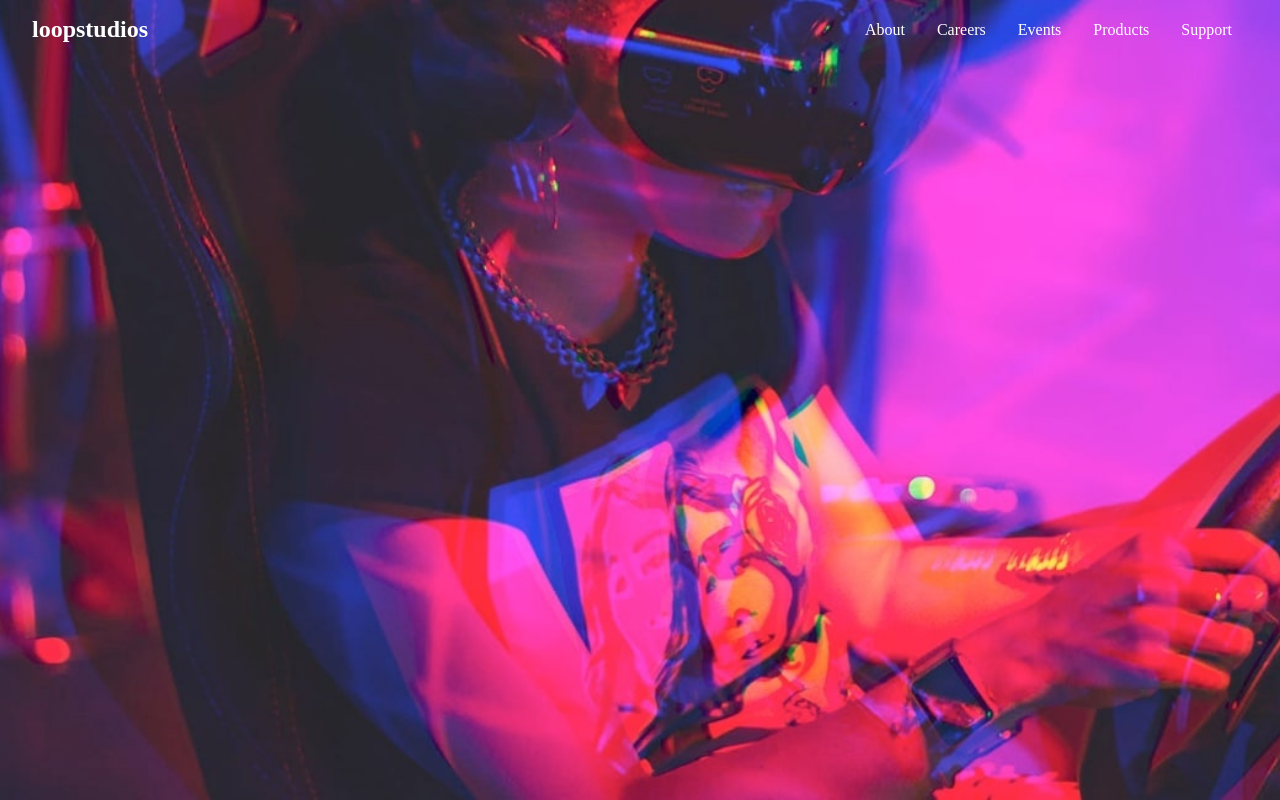
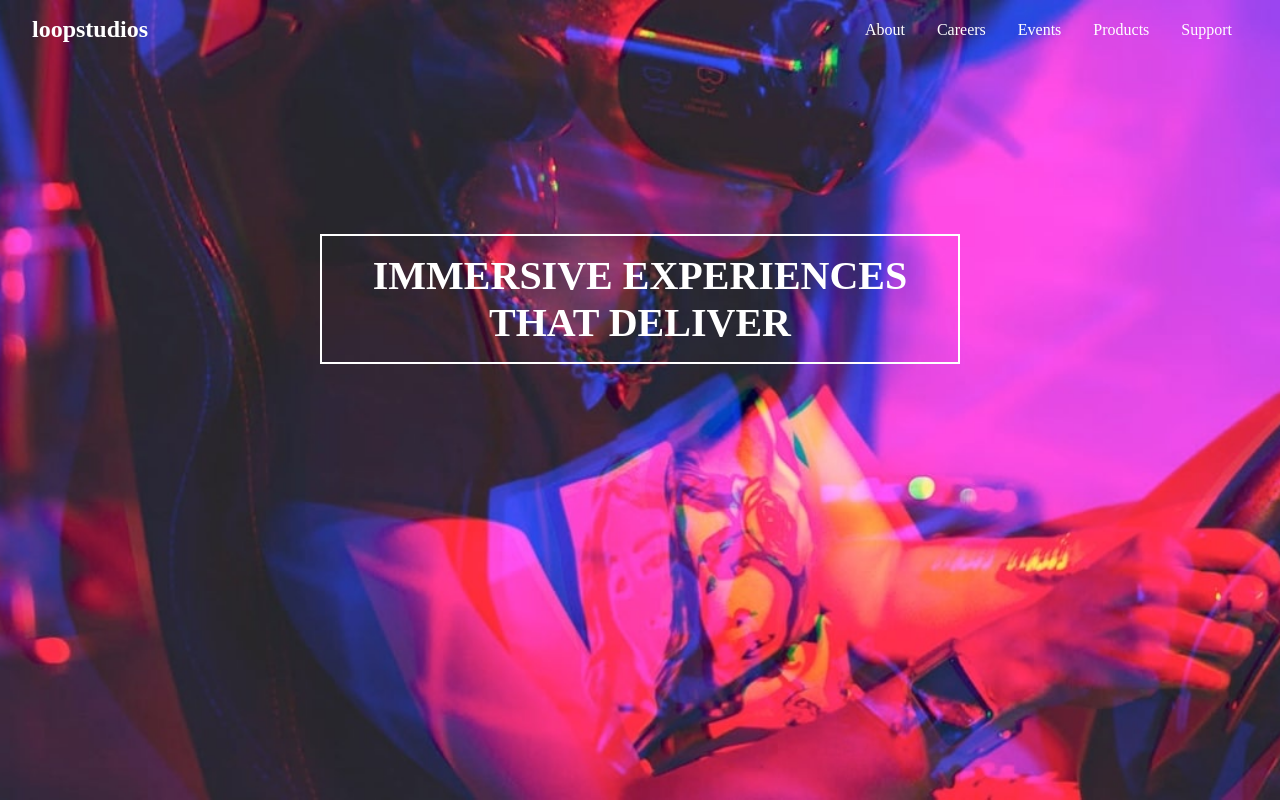
Before and after one commit to daniarsa/Proyecto_loopstudios, a React (Vite) app: page / in a window 1280 px wide. Built offline with nearby package versions, Linux system fonts and the light colour scheme.

Commit message:
develop/Agregando componente de Header, agregando variables en global y agregando estilos de Header

```diff
--- a/src/App.jsx
+++ b/src/App.jsx
@@ -1,5 +1,6 @@
 import React from 'react';
 import Navbar from './components/Nabvar';
+import Header from './components/Header';
 import './styles/App.scss';
 import './styles/Global.scss';
 
@@ -8,6 +9,7 @@ const App = () => {
     <div className="app">
       <div className="background">
         <Navbar />
+        <Header />
       </div>
 
     </div>
--- a/src/components/Header.jsx
+++ b/src/components/Header.jsx
@@ -0,0 +1,14 @@
+import React from "react";
+import "../styles/Header.scss";
+
+const Header = () => {
+    return (
+    <header className="header">
+        <div className="header__content">
+        <h1>IMMERSIVE EXPERIENCES THAT DELIVER</h1>
+        </div>
+      </header>
+    );
+  };
+
+  export default Header;
--- a/src/styles/Global.scss
+++ b/src/styles/Global.scss
@@ -1,3 +1,6 @@
+@import url('https://fonts.googleapis.com/css2?family=Alata&display=swap');
+@import url('https://fonts.googleapis.com/css2?family=Alata&family=Josefin+Sans:ital,wght@0,100..700;1,100..700&display=swap');
+
 body {
     margin: 0;
     padding: 0;
@@ -10,3 +13,19 @@ body {
   *::after {
     box-sizing: inherit;
   }
+
+// Variables de Colores
+// $white: hsl(0, 0%, 100%);
+// $black: hsl(0, 0%, 0%);
+// $dark-gray: hsl(0, 0%, 55%);
+// $very-dark-gray: hsl(0, 0%, 41%);
+
+// Variables de Tipografía
+// $font-body: 'Alata', sans-serif;
+// $font-heading: 'Josefin Sans', sans-serif;
+
+// $font-size-body: 15px;
+
+// Layout de página
+// $mobile-width: 375px;
+// $desktop-width: 1440px;
--- a/src/styles/Header.scss
+++ b/src/styles/Header.scss
@@ -0,0 +1,30 @@
+.header {
+    position: relative;
+    height: 60vh;
+    min-height: 400px;
+    background: url('') no-repeat center center/cover;
+
+
+    &__content {
+      position: absolute;
+      top: 50%;
+      left: 50%;
+      transform: translate(-50%, -50%);
+      text-align: center;
+      color: white;
+
+      h1 {
+        font-size: 2.5rem;
+        border: 2px solid white;
+        padding: 1rem;
+        margin: 0;
+        display: inline-block;
+        text-transform: uppercase;
+
+        @media (max-width: 768px) {
+          font-size: 1.5rem;
+          padding: 0.5rem;
+        }
+      }
+    }
+  }
```
